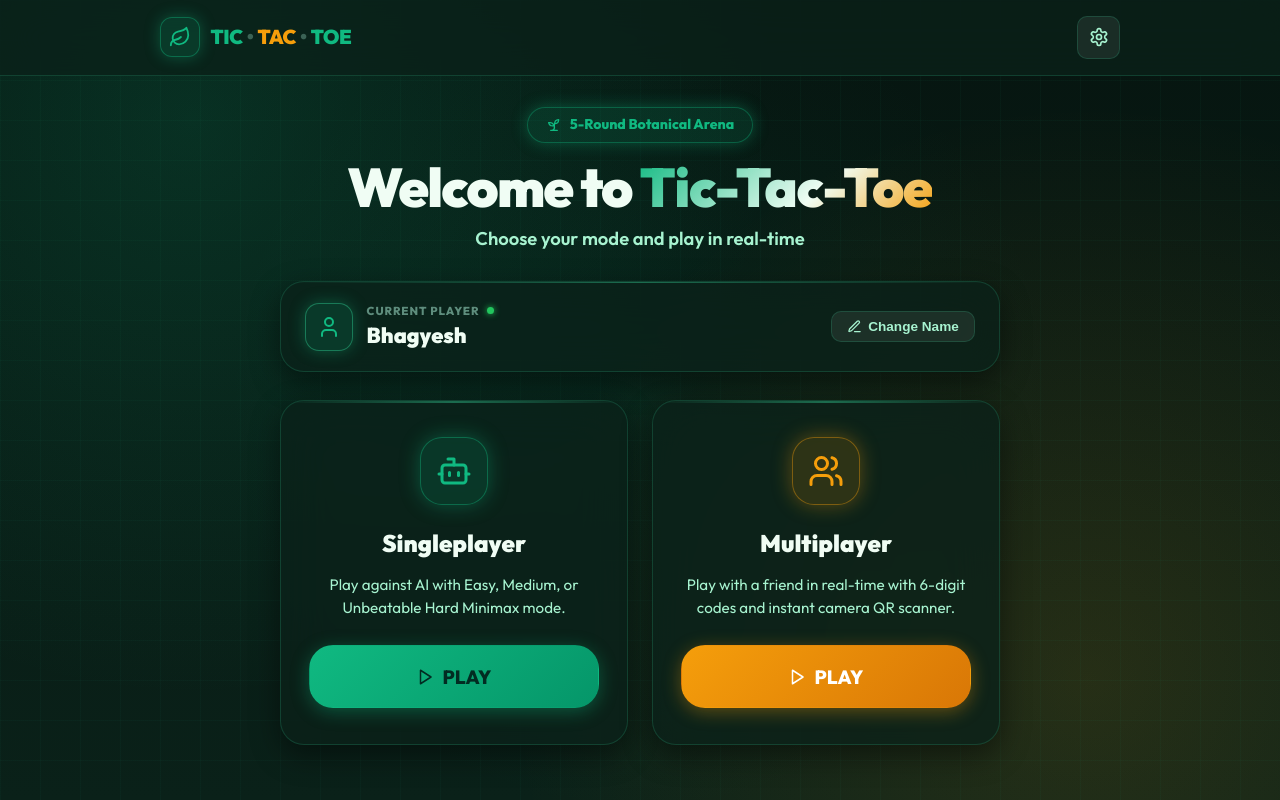
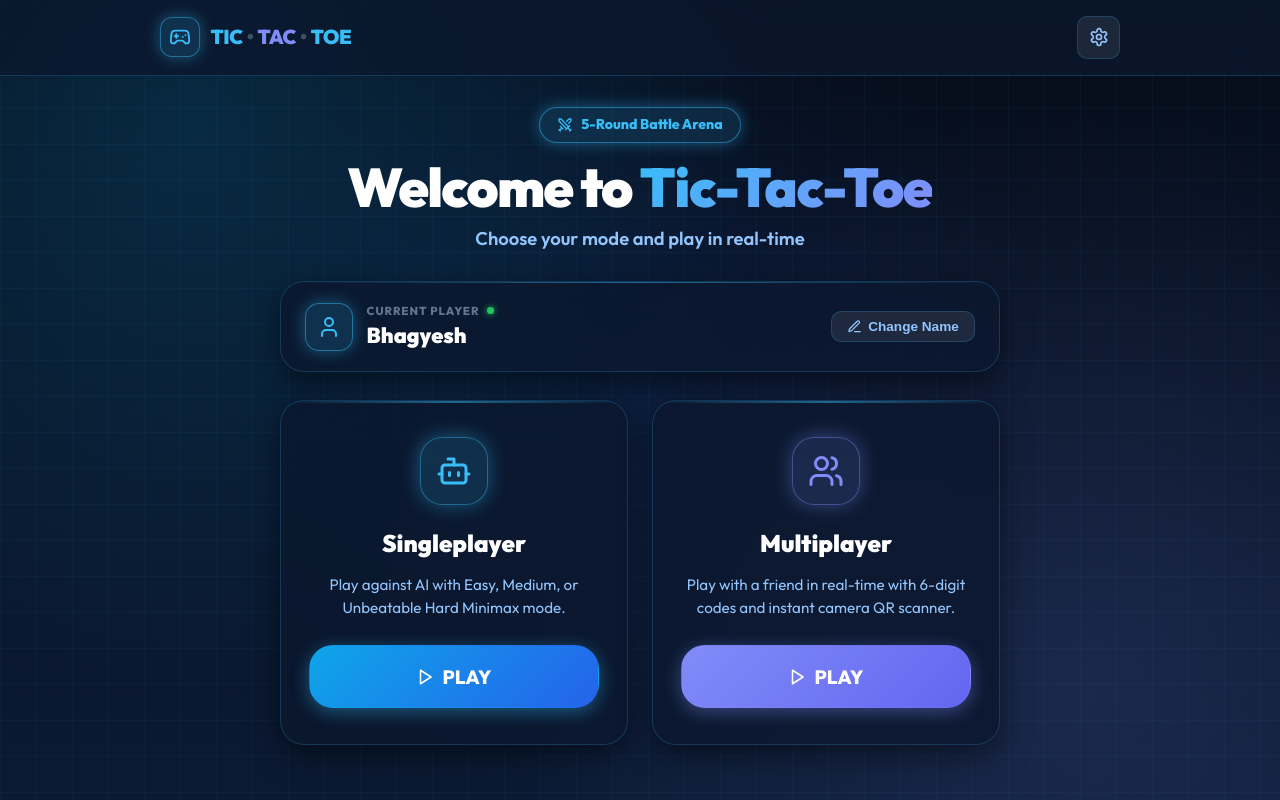
Before and after one commit to PurohitBhagyesh/tic-tac-toe, a React (Vite) app in the folder frontend/: page / in a window 1280 px wide. Built offline with nearby package versions, Linux system fonts and the light colour scheme; no server answers.

Commit message:
feat: aesthetic bluish and white theme, high contrast welcome header in light/dark mode, and updated netlify arena domain

```diff
--- a/frontend/src/components/Header.jsx
+++ b/frontend/src/components/Header.jsx
@@ -1,6 +1,6 @@
 import React from 'react';
 import { Link, useNavigate } from 'react-router-dom';
-import { Leaf, ArrowLeft } from 'lucide-react';
+import { Gamepad2, ArrowLeft } from 'lucide-react';
 import ThreeDotMenu from './ThreeDotMenu';
 import { playSound } from '../utils/sound';
 
@@ -38,7 +38,7 @@ const Header = ({
             onClick={() => playSound('click')}
           >
             <div className="header-brand-logo">
-              <Leaf size={22} color="var(--color-x)" />
+              <Gamepad2 size={22} color="var(--color-x)" />
             </div>
             <span style={{ fontSize: '1.25rem', fontWeight: '900', letterSpacing: '-0.02em' }}>
               <span style={{ color: 'var(--color-x)' }}>TIC</span>
--- a/frontend/src/components/PlayerCard.jsx
+++ b/frontend/src/components/PlayerCard.jsx
@@ -36,9 +36,9 @@ const PlayerCard = ({
             borderRadius: '10px',
             fontSize: '0.68rem',
             fontWeight: '800',
-            background: 'rgba(16, 185, 129, 0.18)',
+            background: 'rgba(56, 189, 248, 0.18)',
             color: 'var(--color-x)',
-            border: '1px solid rgba(16, 185, 129, 0.4)',
+            border: '1px solid rgba(56, 189, 248, 0.4)',
             letterSpacing: '0.04em'
           }}>
             YOU
--- a/frontend/src/index.css
+++ b/frontend/src/index.css
@@ -1,85 +1,85 @@
 /* ==========================================================
-   AESTHETIC NATURE DESIGN SYSTEM (LIGHT & DARK BOTANICAL MODES)
+   AESTHETIC BLUISH & WHITE DESIGN SYSTEM (LIGHT & DARK MODES)
    ========================================================== */
 
 :root, [data-theme="dark"] {
-  --bg-main: #061510;
-  --bg-mesh: radial-gradient(circle at 15% 15%, rgba(16, 185, 129, 0.16) 0%, transparent 45%),
-             radial-gradient(circle at 85% 85%, rgba(245, 158, 11, 0.12) 0%, transparent 45%),
-             radial-gradient(circle at 50% 50%, rgba(5, 150, 105, 0.08) 0%, transparent 55%),
-             linear-gradient(180deg, #061510 0%, #0a2119 100%);
+  --bg-main: #060d1a;
+  --bg-mesh: radial-gradient(circle at 15% 15%, rgba(14, 165, 233, 0.18) 0%, transparent 45%),
+             radial-gradient(circle at 85% 85%, rgba(129, 140, 248, 0.14) 0%, transparent 45%),
+             radial-gradient(circle at 50% 50%, rgba(37, 99, 235, 0.10) 0%, transparent 55%),
+             linear-gradient(180deg, #060d1a 0%, #0b1a33 100%);
 
-  --bg-card: rgba(11, 33, 26, 0.76);
-  --bg-card-hover: rgba(16, 46, 36, 0.88);
-  --bg-input: rgba(7, 22, 17, 0.88);
-  --border-glass: rgba(52, 211, 153, 0.18);
-  --border-glass-bright: rgba(52, 211, 153, 0.42);
+  --bg-card: rgba(11, 24, 46, 0.82);
+  --bg-card-hover: rgba(16, 35, 68, 0.92);
+  --bg-input: rgba(8, 18, 36, 0.90);
+  --border-glass: rgba(56, 189, 248, 0.20);
+  --border-glass-bright: rgba(56, 189, 248, 0.48);
 
-  --color-x: #10b981;
-  --color-x-dark: #059669;
-  --color-x-glow: rgba(16, 185, 129, 0.35);
+  --color-x: #38bdf8;
+  --color-x-dark: #0284c7;
+  --color-x-glow: rgba(56, 189, 248, 0.40);
 
-  --color-o: #f59e0b;
-  --color-o-dark: #d97706;
-  --color-o-glow: rgba(245, 158, 11, 0.35);
+  --color-o: #818cf8;
+  --color-o-dark: #6366f1;
+  --color-o-glow: rgba(129, 140, 248, 0.40);
 
-  --color-accent: #10b981;
-  --color-accent-glow: rgba(16, 185, 129, 0.35);
+  --color-accent: #38bdf8;
+  --color-accent-glow: rgba(56, 189, 248, 0.40);
 
-  --text-primary: #f0fdf4;
-  --text-secondary: #a7f3d0;
-  --text-muted: #5e8d7d;
+  --text-primary: #ffffff;
+  --text-secondary: #93c5fd;
+  --text-muted: #64748b;
 
-  --btn-primary-bg: linear-gradient(135deg, #10b981 0%, #059669 100%);
-  --btn-primary-text: #022c22;
-  --btn-secondary-bg: rgba(255, 255, 255, 0.07);
-  --btn-secondary-text: #f0fdf4;
-  --btn-secondary-border: rgba(52, 211, 153, 0.22);
+  --btn-primary-bg: linear-gradient(135deg, #0ea5e9 0%, #2563eb 100%);
+  --btn-primary-text: #ffffff;
+  --btn-secondary-bg: rgba(255, 255, 255, 0.08);
+  --btn-secondary-text: #ffffff;
+  --btn-secondary-border: rgba(56, 189, 248, 0.25);
 
-  --shadow-sm: 0 4px 16px rgba(0, 0, 0, 0.35);
-  --shadow-md: 0 10px 30px rgba(0, 0, 0, 0.45);
-  --shadow-lg: 0 20px 50px rgba(0, 0, 0, 0.6);
-  --shadow-cell: 0 4px 14px rgba(0, 0, 0, 0.3);
+  --shadow-sm: 0 4px 16px rgba(0, 0, 0, 0.40);
+  --shadow-md: 0 10px 30px rgba(0, 0, 0, 0.50);
+  --shadow-lg: 0 20px 50px rgba(0, 0, 0, 0.65);
+  --shadow-cell: 0 4px 14px rgba(0, 0, 0, 0.35);
 }
 
 [data-theme="light"] {
-  --bg-main: #f2fbf7;
-  --bg-mesh: radial-gradient(circle at 15% 15%, rgba(52, 211, 153, 0.25) 0%, transparent 45%),
-             radial-gradient(circle at 85% 85%, rgba(251, 191, 36, 0.18) 0%, transparent 45%),
-             radial-gradient(circle at 50% 50%, rgba(16, 185, 129, 0.14) 0%, transparent 55%),
-             linear-gradient(180deg, #f2fbf7 0%, #e3f5eb 100%);
+  --bg-main: #f0f7ff;
+  --bg-mesh: radial-gradient(circle at 15% 15%, rgba(56, 189, 248, 0.24) 0%, transparent 45%),
+             radial-gradient(circle at 85% 85%, rgba(129, 140, 248, 0.16) 0%, transparent 45%),
+             radial-gradient(circle at 50% 50%, rgba(37, 99, 235, 0.12) 0%, transparent 55%),
+             linear-gradient(180deg, #f0f7ff 0%, #e0f2fe 100%);
 
-  --bg-card: rgba(255, 255, 255, 0.9);
-  --bg-card-hover: rgba(255, 255, 255, 0.98);
+  --bg-card: rgba(255, 255, 255, 0.94);
+  --bg-card-hover: #ffffff;
   --bg-input: #ffffff;
-  --border-glass: rgba(167, 243, 208, 0.7);
-  --border-glass-bright: rgba(52, 211, 153, 0.6);
+  --border-glass: rgba(186, 230, 253, 0.95);
+  --border-glass-bright: rgba(56, 189, 248, 0.70);
 
-  --color-x: #059669;
-  --color-x-dark: #047857;
-  --color-x-glow: rgba(5, 150, 105, 0.25);
+  --color-x: #0284c7;
+  --color-x-dark: #0369a1;
+  --color-x-glow: rgba(2, 132, 199, 0.28);
 
-  --color-o: #d97706;
-  --color-o-dark: #b45309;
-  --color-o-glow: rgba(217, 119, 6, 0.25);
+  --color-o: #4f46e5;
+  --color-o-dark: #4338ca;
+  --color-o-glow: rgba(79, 70, 229, 0.28);
 
-  --color-accent: #059669;
-  --color-accent-glow: rgba(5, 150, 105, 0.25);
+  --color-accent: #0284c7;
+  --color-accent-glow: rgba(2, 132, 199, 0.28);
 
-  --text-primary: #06281e;
-  --text-secondary: #24483d;
-  --text-muted: #52796c;
+  --text-primary: #0f172a;
+  --text-secondary: #1e40af;
+  --text-muted: #64748b;
 
-  --btn-primary-bg: linear-gradient(135deg, #059669 0%, #047857 100%);
+  --btn-primary-bg: linear-gradient(135deg, #0284c7 0%, #2563eb 100%);
   --btn-primary-text: #ffffff;
   --btn-secondary-bg: #ffffff;
-  --btn-secondary-text: #06281e;
-  --btn-secondary-border: rgba(167, 243, 208, 0.9);
+  --btn-secondary-text: #0f172a;
+  --btn-secondary-border: rgba(186, 230, 253, 1);
 
-  --shadow-sm: 0 4px 16px rgba(5, 150, 105, 0.08);
-  --shadow-md: 0 10px 30px rgba(5, 150, 105, 0.12);
-  --shadow-lg: 0 20px 50px rgba(5, 150, 105, 0.18);
-  --shadow-cell: 0 4px 12px rgba(5, 150, 105, 0.08);
+  --shadow-sm: 0 4px 16px rgba(2, 132, 199, 0.08);
+  --shadow-md: 0 10px 30px rgba(2, 132, 199, 0.12);
+  --shadow-lg: 0 20px 50px rgba(2, 132, 199, 0.18);
+  --shadow-cell: 0 4px 12px rgba(2, 132, 199, 0.08);
 }
 
 :root {
@@ -112,7 +112,7 @@ html, body {
   line-height: 1.5;
 }
 
-/* Subtle Organic Botanical Pattern */
+/* Subtle Modern Gaming Ambient Grid Pattern */
 body::before {
   content: '';
   position: fixed;
@@ -120,10 +120,10 @@ body::before {
   left: 0;
   width: 100vw;
   height: 100vh;
-  background-size: 40px 40px;
+  background-size: 36px 36px;
   background-image:
-    linear-gradient(to right, rgba(52, 211, 153, 0.035) 1px, transparent 1px),
-    linear-gradient(to bottom, rgba(52, 211, 153, 0.035) 1px, transparent 1px);
+    linear-gradient(to right, rgba(56, 189, 248, 0.045) 1px, transparent 1px),
+    linear-gradient(to bottom, rgba(56, 189, 248, 0.045) 1px, transparent 1px);
   pointer-events: none;
   z-index: 0;
 }
@@ -137,11 +137,11 @@ body::before {
   background: var(--bg-main);
 }
 ::-webkit-scrollbar-thumb {
-  background: rgba(52, 211, 153, 0.25);
+  background: rgba(56, 189, 248, 0.28);
   border-radius: 4px;
 }
 ::-webkit-scrollbar-thumb:hover {
-  background: rgba(52, 211, 153, 0.45);
+  background: rgba(56, 189, 248, 0.50);
 }
 
 /* App Container Layout - Full Width Responsive */
@@ -166,7 +166,7 @@ body::before {
   justify-content: center;
 }
 
-/* Frosted Botanical Glass Card */
+/* Frosted Bluish-White Glass Card */
 .glass-card {
   background: var(--bg-card);
   backdrop-filter: blur(24px);
@@ -196,9 +196,9 @@ body::before {
   box-shadow: var(--shadow-lg);
 }
 
-/* Typography Helpers */
+/* Typography Helpers & Hero Title */
 .title-gradient {
-  background: linear-gradient(135deg, var(--color-x) 0%, var(--text-primary) 60%, var(--color-o) 100%);
+  background: linear-gradient(135deg, #38bdf8 0%, #60a5fa 50%, #818cf8 100%);
   -webkit-background-clip: text;
   background-clip: text;
   -webkit-text-fill-color: transparent;
@@ -206,12 +206,19 @@ body::before {
   letter-spacing: -0.02em;
 }
 
-.title-nature-x {
+[data-theme="light"] .title-gradient {
+  background: linear-gradient(135deg, #0284c7 0%, #2563eb 50%, #4f46e5 100%);
+  -webkit-background-clip: text;
+  background-clip: text;
+  -webkit-text-fill-color: transparent;
+}
+
+.title-blue-x {
   color: var(--color-x);
   text-shadow: 0 0 16px var(--color-x-glow);
 }
 
-.title-nature-o {
+.title-indigo-o {
   color: var(--color-o);
   text-shadow: 0 0 16px var(--color-o-glow);
 }
@@ -260,12 +267,12 @@ body::before {
 
 .btn-secondary:hover {
   border-color: var(--border-glass-bright);
-  background: rgba(255, 255, 255, 0.12);
+  background: rgba(255, 255, 255, 0.14);
   transform: translateY(-2px);
 }
 
 .btn-accent {
-  background: linear-gradient(135deg, #f59e0b 0%, #d97706 100%);
+  background: linear-gradient(135deg, #818cf8 0%, #6366f1 100%);
   color: #ffffff;
   box-shadow: 0 4px 18px var(--color-o-glow);
 }
@@ -357,7 +364,7 @@ body::before {
   color: var(--text-muted);
 }
 
-/* Full-Width Nature Header Bar */
+/* Full-Width Bluish Header Bar */
 .header-nav {
   width: 100%;
   display: flex;
@@ -395,11 +402,11 @@ body::before {
   width: clamp(34px, 5.5vw, 40px);
   height: clamp(34px, 5.5vw, 40px);
   border-radius: 12px;
-  background: rgba(16, 185, 129, 0.15);
+  background: rgba(56, 189, 248, 0.15);
   display: flex;
   align-items: center;
   justify-content: center;
-  border: 1.5px solid rgba(16, 185, 129, 0.4);
+  border: 1.5px solid rgba(56, 189, 248, 0.45);
   box-shadow: 0 0 15px var(--color-x-glow);
 }
 
@@ -454,7 +461,7 @@ body::before {
 }
 
 .game-cell.winning-cell {
-  background: rgba(16, 185, 129, 0.2);
+  background: rgba(56, 189, 248, 0.22);
   border-color: var(--color-x);
   animation: pulse-glow-win 1.4s infinite alternate;
 }
@@ -489,13 +496,13 @@ body::before {
   100% { box-shadow: 0 0 30px var(--color-x-glow); }
 }
 
-@keyframes pulse-border-emerald {
-  0% { border-color: rgba(16, 185, 129, 0.4); box-shadow: 0 0 10px rgba(16, 185, 129, 0.2); }
+@keyframes pulse-border-blue-x {
+  0% { border-color: rgba(56, 189, 248, 0.4); box-shadow: 0 0 10px rgba(56, 189, 248, 0.2); }
   100% { border-color: var(--color-x); box-shadow: 0 0 20px var(--color-x-glow); }
 }
 
-@keyframes pulse-border-amber {
-  0% { border-color: rgba(245, 158, 11, 0.4); box-shadow: 0 0 10px rgba(245, 158, 11, 0.2); }
+@keyframes pulse-border-indigo-o {
+  0% { border-color: rgba(129, 140, 248, 0.4); box-shadow: 0 0 10px rgba(129, 140, 248, 0.2); }
   100% { border-color: var(--color-o); box-shadow: 0 0 20px var(--color-o-glow); }
 }
 
@@ -527,11 +534,11 @@ body::before {
 }
 
 .player-card.active-turn-x {
-  animation: pulse-border-emerald 1.4s infinite alternate;
+  animation: pulse-border-blue-x 1.4s infinite alternate;
 }
 
 .player-card.active-turn-o {
-  animation: pulse-border-amber 1.4s infinite alternate;
+  animation: pulse-border-indigo-o 1.4s infinite alternate;
 }
 
 .player-avatar-badge {
@@ -547,14 +554,14 @@ body::before {
 }
 
 .badge-x {
-  background: rgba(16, 185, 129, 0.15);
+  background: rgba(56, 189, 248, 0.15);
   color: var(--color-x);
   border: 1.5px solid var(--color-x);
   box-shadow: 0 0 12px var(--color-x-glow);
 }
 
 .badge-o {
-  background: rgba(245, 158, 11, 0.15);
+  background: rgba(129, 140, 248, 0.15);
   color: var(--color-o);
   border: 1.5px solid var(--color-o);
   box-shadow: 0 0 12px var(--color-o-glow);
@@ -623,7 +630,7 @@ body::before {
   width: 100vw;
   height: 100vh;
   height: 100dvh;
-  background: rgba(3, 14, 10, 0.78);
+  background: rgba(4, 10, 22, 0.80);
   backdrop-filter: blur(14px);
   -webkit-backdrop-filter: blur(14px);
   display: grid;
--- a/frontend/src/pages/CreateRoom.jsx
+++ b/frontend/src/pages/CreateRoom.jsx
@@ -95,12 +95,12 @@ const CreateRoom = () => {
                 width: '60px',
                 height: '60px',
                 borderRadius: '18px',
-                background: 'rgba(16, 185, 129, 0.14)',
+                background: 'rgba(56, 189, 248, 0.14)',
                 display: 'flex',
                 alignItems: 'center',
                 justifyContent: 'center',
                 margin: '0 auto 1rem',
-                border: '1.5px solid rgba(16, 185, 129, 0.4)',
+                border: '1.5px solid rgba(56, 189, 248, 0.4)',
                 boxShadow: '0 0 20px var(--color-x-glow)'
               }}>
                 <Sparkles size={30} color="var(--color-x)" />
--- a/frontend/src/pages/Home.jsx
+++ b/frontend/src/pages/Home.jsx
@@ -1,6 +1,6 @@
 import React, { useState } from 'react';
 import { useNavigate } from 'react-router-dom';
-import { Bot, Users, Play, Sprout, User, Edit3, Check, Sparkles } from 'lucide-react';
+import { Bot, Users, Play, Swords, User, Edit3, Check, Sparkles } from 'lucide-react';
 import Button from '../components/Button';
 import Header from '../components/Header';
 import { getStoredPlayerName, setStoredPlayerName } from '../utils/storage';
@@ -44,8 +44,8 @@ const Home = () => {
             alignItems: 'center',
             gap: '0.5rem',
             padding: '0.4rem 1.1rem',
-            background: 'rgba(16, 185, 129, 0.12)',
-            border: '1.5px solid rgba(16, 185, 129, 0.35)',
+            background: 'rgba(56, 189, 248, 0.12)',
+            border: '1.5px solid var(--border-glass-bright)',
             borderRadius: '24px',
             fontSize: 'clamp(0.78rem, 2vw, 0.88rem)',
             fontWeight: '800',
@@ -53,8 +53,8 @@ const Home = () => {
             marginBottom: '0.85rem',
             boxShadow: '0 0 16px var(--color-x-glow)'
           }}>
-            <Sprout size={16} color="var(--color-x)" />
-            <span>5-Round Botanical Arena</span>
+            <Swords size={16} color="var(--color-x)" />
+            <span>5-Round Battle Arena</span>
           </div>
 
           <h1 style={{
@@ -62,7 +62,8 @@ const Home = () => {
             fontWeight: '900',
             letterSpacing: '-0.03em',
             marginBottom: '0.4rem',
-            lineHeight: '1.15'
+            lineHeight: '1.15',
+            color: 'var(--text-primary)'
           }}>
             Welcome to <span className="title-gradient">Tic-Tac-Toe</span>
           </h1>
@@ -89,7 +90,7 @@ const Home = () => {
               width: 'clamp(42px, 6vw, 48px)',
               height: 'clamp(42px, 6vw, 48px)',
               borderRadius: '14px',
-              background: 'rgba(16, 185, 129, 0.15)',
+              background: 'rgba(56, 189, 248, 0.15)',
               border: '1.5px solid var(--border-glass-bright)',
               display: 'flex',
               alignItems: 'center',
@@ -214,8 +215,8 @@ const Home = () => {
                 width: '68px',
                 height: '68px',
                 borderRadius: '22px',
-                background: 'rgba(16, 185, 129, 0.14)',
-                border: '1.5px solid rgba(16, 185, 129, 0.4)',
+                background: 'rgba(56, 189, 248, 0.14)',
+                border: '1.5px solid rgba(56, 189, 248, 0.4)',
                 display: 'flex',
                 alignItems: 'center',
                 justifyContent: 'center',
@@ -253,7 +254,7 @@ const Home = () => {
             </Button>
           </div>
 
-          {/* Card 2: Multiplayer (Amber Blossom Nature) */}
+          {/* Card 2: Multiplayer (Royal Indigo Bluish) */}
           <div className="glass-card" style={{
             padding: '2.25rem 1.75rem',
             display: 'flex',
@@ -275,8 +276,8 @@ const Home = () => {
                 width: '68px',
                 height: '68px',
                 borderRadius: '22px',
-                background: 'rgba(245, 158, 11, 0.14)',
-                border: '1.5px solid rgba(245, 158, 11, 0.4)',
+                background: 'rgba(129, 140, 248, 0.14)',
+                border: '1.5px solid rgba(129, 140, 248, 0.4)',
                 display: 'flex',
                 alignItems: 'center',
                 justifyContent: 'center',
--- a/frontend/src/pages/Lobby.jsx
+++ b/frontend/src/pages/Lobby.jsx
@@ -153,7 +153,7 @@ const Lobby = () => {
                 alignItems: 'center',
                 gap: '0.4rem',
                 padding: '0.35rem 1.1rem',
-                background: 'rgba(16, 185, 129, 0.14)',
+                background: 'rgba(56, 189, 248, 0.14)',
                 borderRadius: '24px',
                 border: '1.5px solid var(--border-glass-bright)',
                 color: 'var(--color-x)',
```
Also changed, not shown: frontend/src/pages/Game.jsx (+4 -4 lines), frontend/src/pages/Multiplayer.jsx (+9 -8 lines), frontend/src/pages/Result.jsx (+6 -6 lines), frontend/src/pages/SinglePlayer.jsx (+7 -7 lines), 2 other files (tests, documents, lock files or other folders).
